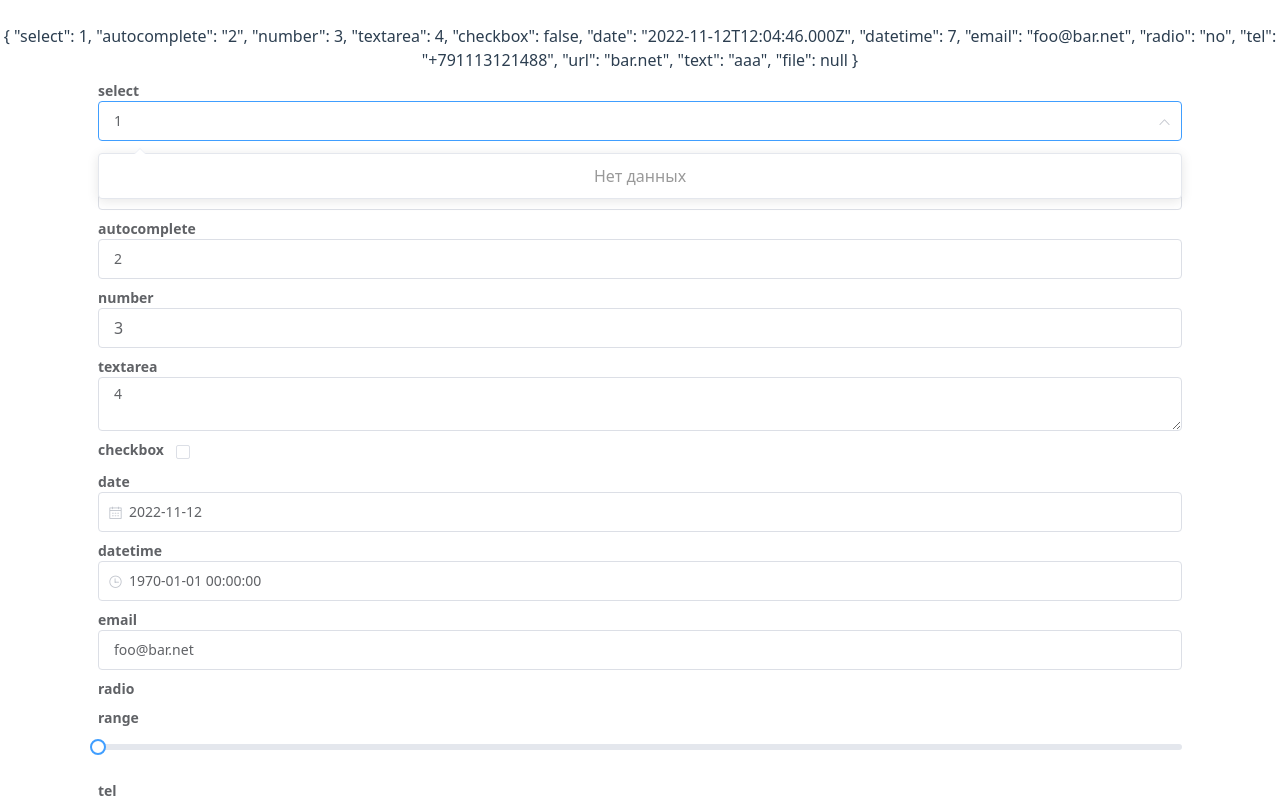
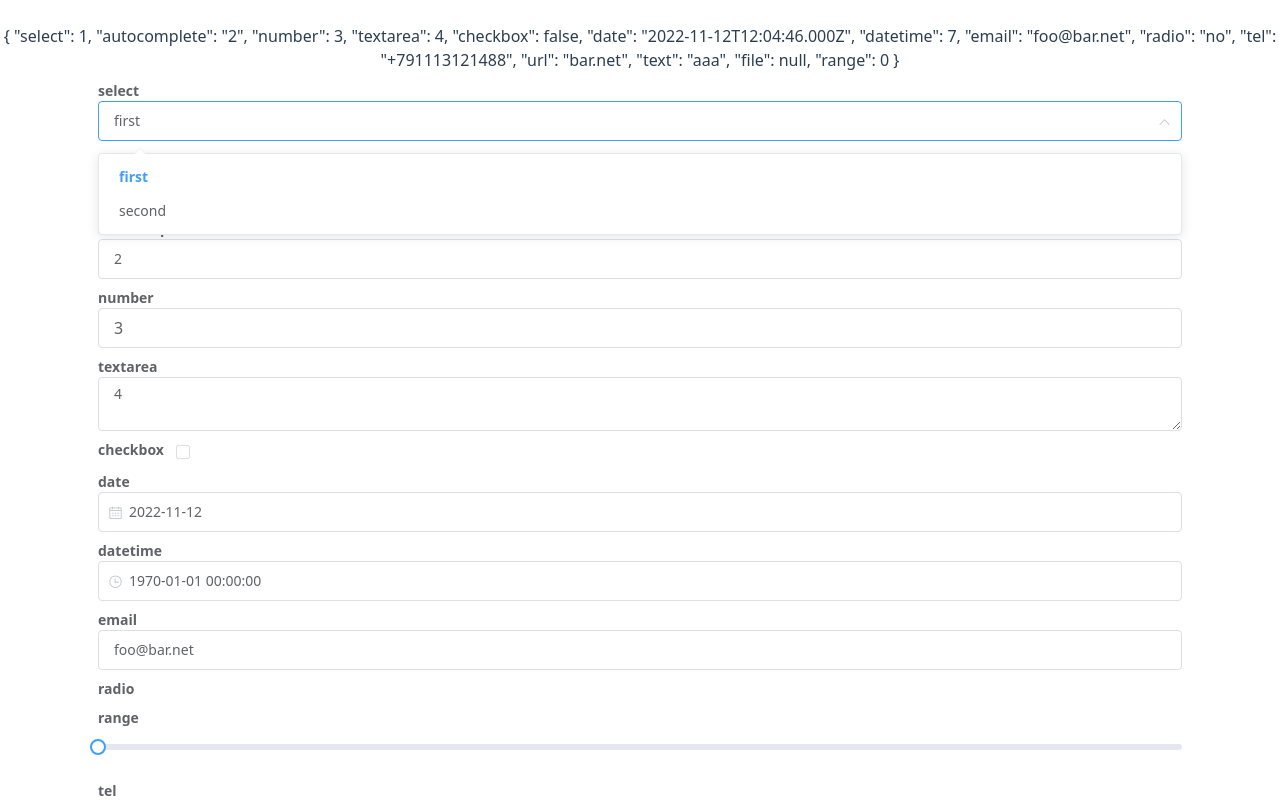
Before and after one commit to alkokaine/cdjs-vue, a Vue app: page /cd-form in a window 1280 px wide. Both pictures are taken after a click on the icon 1164 px from the left and 121 px from the top of the page. Shown: the top 800 px of the page. Built offline with nearby package versions, Linux system fonts and the light colour scheme.

Commit message:
cd-cell evolution: el-select tuning, v-model implementation

```diff
--- a/src/components/cd-cell.vue
+++ b/src/components/cd-cell.vue
@@ -8,13 +8,16 @@
     </template>
     <template v-else-if="input.select">
       <el-select class="cd-select" :placeholder="property.placeholder"
-        :value="value" :disabled="disabled" :clearable="property.clearable">
+        :remote="property.remote" :filterable="property.filterable"
+        :value="value" :disabled="disabled" :remote-method="query => fetch(query, resolveOptions)"
+        :clearable="property.clearable" :multiple="property.multiple" :collapse-tags="property.collapseTags"
+        :value-key="property.valuekey" :label-key="property.labelkey">
         <cd-list class="cd-select--options" :collection="collection" :payload="payload"
           :key-field="property.valuekey" :list-class="['list-unstyled', property.listClass]"
           row-class="cd-option">
-          <el-option slot-scope="{ row }" :value="row[property.keyfield]"
+          <el-option slot-scope="{ row }" :value="row[property.valuekey]"
             :label="row[property.labelkey]" :disabled="optionDisabled(row, property.isdisabled)"
-            v-on:click.native="onOptionSelect({ $event, item: row, property }, property.onSelect)">
+            v-on:click.native="onOptionSelect({ $event, item: row, property }, onSelect)">
             <template v-if="property.slotdescriptor">
               <cd-props :descriptor="property.slotdescriptor" :payload="row">
                 <div slot-scope="prop">{{ prop }}</div>
@@ -30,8 +33,8 @@
     <template v-else-if="input.autocomplete">
       <el-autocomplete class="cd-autocomplete" :placeholder="property.placeholder" :value="value"
         :fetch-suggestions="fetch" :disabled="disabled" :clearable="property.clearable" :value-key="property.valuekey"
-        :trigger-on-focus="property.triggerOnFocus" @select="onSelect({ property, $event }, property.onSelect)" @change="onChange({ property, $event }, propery.onChange)">
-        <div class="cd-autocomplete-item--wrap" slot-scope="{ item }" v-on:click.capture="onOptionSelect({ $event, item, property }, property.onSelect)">
+        :trigger-on-focus="property.triggerOnFocus">
+        <div class="cd-autocomplete-item--wrap" slot-scope="{ item }" v-on:click.capture="onOptionSelect({ $event, item, property }, onSelect)">
           <cd-props v-if="property.slotdescriptor" class="cd-autocomplete--item"
             :descriptor="property.slotdescriptor" :payload="item">
             <div slot-scope="{ value }">{{ value }}</div>
@@ -62,7 +65,7 @@
     <template v-else-if="input.range">
       <el-slider class="cd-slider" :value="value" :vertical="property.vertical"
         :height="property.height" :min="property.min" :max="property.max" :step="property.step"
-        :range="property.range"></el-slider>
+        :range="property.range" @input="onCellInput({ $event, property }, onInput)"></el-slider>
     </template>
     <template v-else-if="input.tel">
       <input class="el-input__inner" :placeholder="property.placeholder" type="tel" :value="value" :disabled="disabled"/>
@@ -98,7 +101,10 @@
           if (typeof isdisabled === 'function') return isdisabled(option)
         }
       },
-      fetch: { type: Function }
+      fetch: { type: Function },
+      onSelect: { type: Function },
+      onChange: { type: Function },
+      onInput: { type: Function }
     },
     components: {
       'cd-list': CDList,
@@ -106,7 +112,7 @@
     },
     data (cell) {
       return {
-        collection: Array
+        collection: (cell.property.values || [])
       }
     },
 
@@ -116,14 +122,24 @@
       }
     },
     methods: {
-      onSelect ({ property, $event }, callback) {
-        this.$emit('input', )
+      onCellChange ({ property, $event }, callback ) {
+        // this.$emit('input', $event)
       },
-      onChange ({ property, $event }, callback ) {
-        console.log($event)
+      onCellInput ({ property, $event }, callback) {
+        this.$emit('input', $event)
       },
       onOptionSelect ({ $event, item, property }, callback) {
-        this.$emit('input', item[property.valuekey])
+        if (property.input === 'autocomplete') {
+          if (property.formatSelected !== undefined && typeof property.formatSelected === 'function')
+            this.$emit('input', property.formatSelected(item))
+          else
+            this.$emit('input', item[property.labelkey])
+        } else {
+          this.$emit('input', item[property.valuekey])
+        }
+      },
+      resolveOptions (data) {
+        this.collection = data
       }
     }
   }
```
